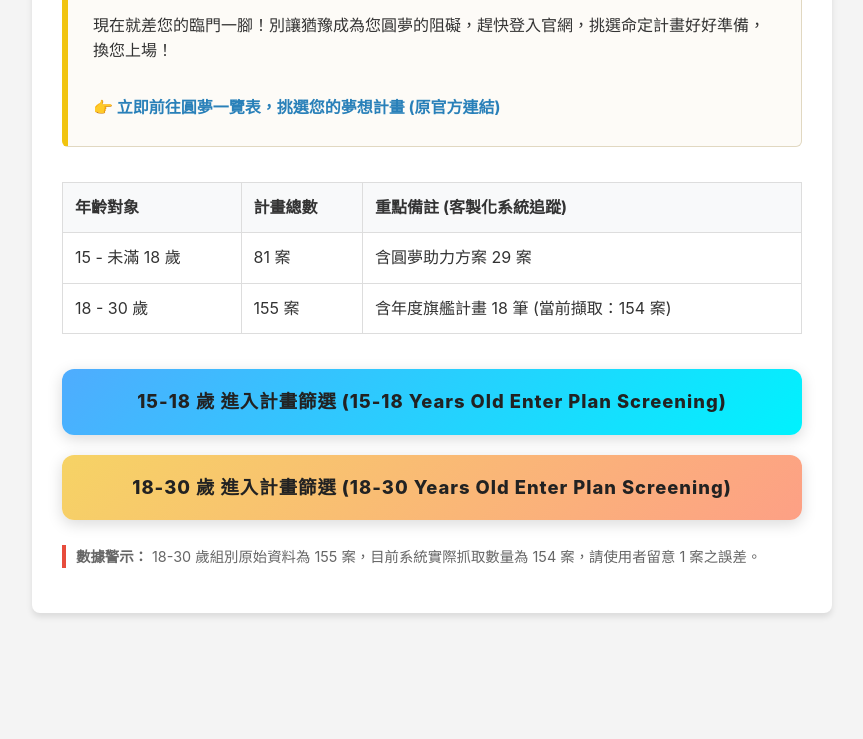
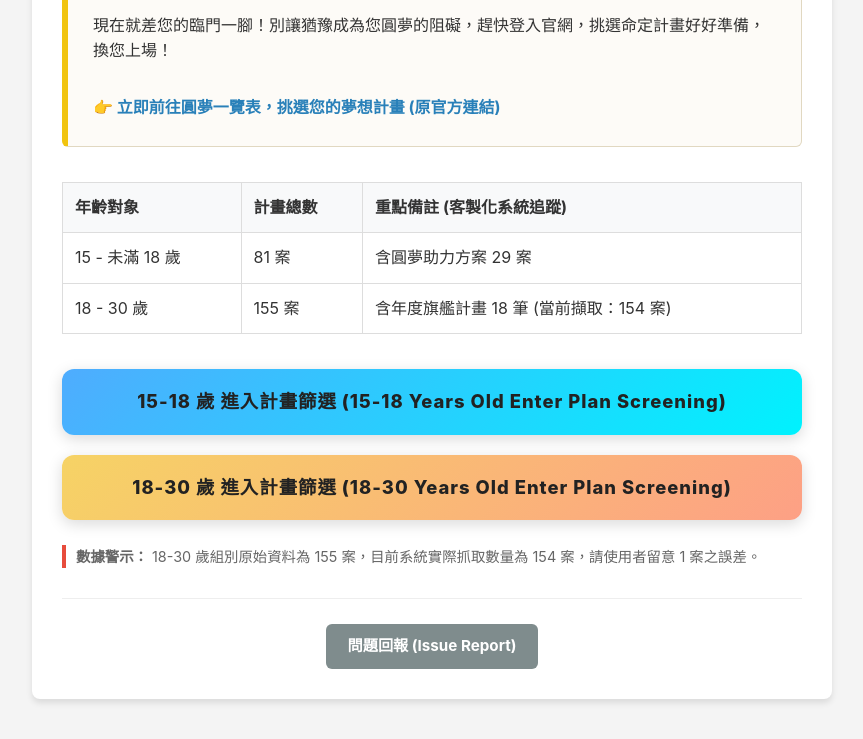
Before and after one commit to issac-sjps/twpathfinder, a plain HTML site: page index.html in a window 1280 px wide. Shown: the part 1141-1880 px from the top of the page, without its empty margins (208-1071 px from the left). Before the commit the page ends 1794 px from the top, so only its background shows below. Drawn offline with Linux system fonts and the light colour scheme.

Commit message:
Update index.html

```diff
--- a/index.html
+++ b/index.html
@@ -76,7 +76,7 @@
             border-radius: 4px;
         }
 
-        /* 新增：倒數計時器專屬樣式 */
+        /* 倒數計時器專屬樣式 */
         .countdown-timer {
             background-color: #2c3e50;
             color: #f1c40f;
@@ -190,6 +190,28 @@
             border-left: 4px solid #e74c3c;
             padding-left: 10px;
         }
+
+        /* 新增：系統支援區塊 (問題回報) CSS */
+        .support-section {
+            margin-top: 30px;
+            padding-top: 25px;
+            border-top: 1px solid #eee;
+            text-align: center;
+        }
+        .btn-support {
+            display: inline-block;
+            padding: 10px 22px;
+            background-color: #7f8c8d;
+            color: #fff;
+            text-decoration: none;
+            border-radius: 6px;
+            font-size: 0.95rem;
+            font-weight: bold;
+            transition: background-color 0.3s ease;
+        }
+        .btn-support:hover {
+            background-color: #34495e;
+        }
     </style>
 </head>
 <body>
@@ -275,15 +297,20 @@
     <div class="note">
         <p><strong>數據警示：</strong> 18-30 歲組別原始資料為 155 案，目前系統實際抓取數量為 154 案，請使用者留意 1 案之誤差。</p>
     </div>
+
+    <div class="support-section">
+        <a href="https://issac-sjps.github.io/IssueTrackingSystem/" target="_blank" rel="noopener noreferrer" class="btn-support">
+            問題回報 (Issue Report)
+        </a>
+    </div>
+
 </div>
 
 <script>
     function initializeCountdown() {
-        // 嚴格設定目標時間：2026年4月1日 中午12:00:00 (本地時間)
         const targetDate = new Date("2026-04-01T12:00:00").getTime();
         const countdownElement = document.getElementById("countdown-display");
 
-        // 檢查防呆：如果找不到 DOM (Document Object Model) 元素，立刻終止執行，避免瀏覽器報錯
         if (!countdownElement) {
             console.error("Critical Error: Countdown DOM element not found.");
             return;
@@ -293,22 +320,19 @@
             const now = new Date().getTime();
             const timeDifference = targetDate - now;
 
-            // 當時間已經超過截止期限的強制攔截邏輯
             if (timeDifference <= 0) {
                 countdownElement.innerHTML = "報名已全面截止 (Registration Closed)";
                 countdownElement.style.color = "#e74c3c";
-                countdownElement.style.animation = "none"; // 停止脈衝動畫
-                clearInterval(timerInterval); // 徹底清除記憶體中的計時器
+                countdownElement.style.animation = "none";
+                clearInterval(timerInterval);
                 return;
             }
 
-            // 嚴謹的數學降維轉換計算：毫秒 -> 天、時、分、秒
             const days = Math.floor(timeDifference / (1000 * 60 * 60 * 24));
             const hours = Math.floor((timeDifference % (1000 * 60 * 60 * 24)) / (1000 * 60 * 60));
             const minutes = Math.floor((timeDifference % (1000 * 60 * 60)) / (1000 * 60));
             const seconds = Math.floor((timeDifference % (1000 * 60)) / 1000);
 
-            // 補零邏輯：確保版面寬度一致，不會因為個位數而造成畫面跳動
             const formattedHours = hours < 10 ? "0" + hours : hours;
             const formattedMinutes = minutes < 10 ? "0" + minutes : minutes;
             const formattedSeconds = seconds < 10 ? "0" + seconds : seconds;
@@ -316,14 +340,10 @@
             countdownElement.innerHTML = `距離 4/1 截止還有 (Countdown days to 4/1) <br> <span>${days}</span> 天 <span>${formattedHours}</span> 時 <span>${formattedMinutes}</span> 分 <span>${formattedSeconds}</span> 秒`;
         }
 
-        // 立即執行第一次更新，消除 `setInterval` 延遲一秒的視覺空白期
         updateTimer();
-
-        // 設定每 1000 毫秒 (1秒) 觸發一次更新迴圈
         const timerInterval = setInterval(updateTimer, 1000);
     }
 
-    // 確保 HTML 完全加載後才啟動腳本，確保完美執行
     document.addEventListener("DOMContentLoaded", initializeCountdown);
 </script>
 
```
